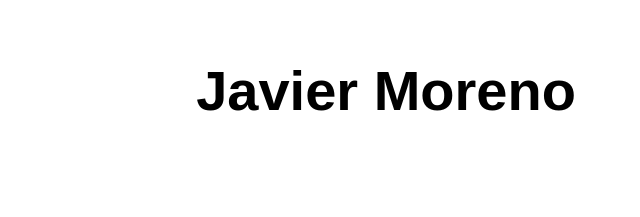
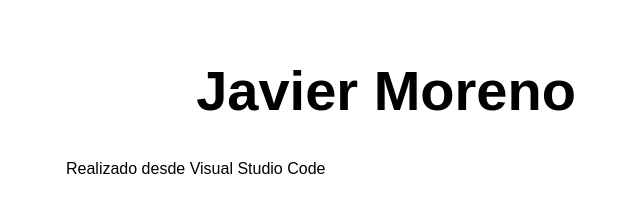
Before and after one commit to jdmor-prog/Despliegue1, a website: page src/index.html in a window 1280 px wide. Shown: the whole page, without its empty margins (254-894 px from the left). Drawn offline with Linux system fonts and the light colour scheme.

Commit message:
Agregar párrafo

```diff
--- a/src/index.html
+++ b/src/index.html
@@ -11,6 +11,7 @@
 <body>
   <main>
     <h1>Javier Moreno</h1>
+    <p>Realizado desde Visual Studio Code</p>
   </main>
 </body>
 
```
